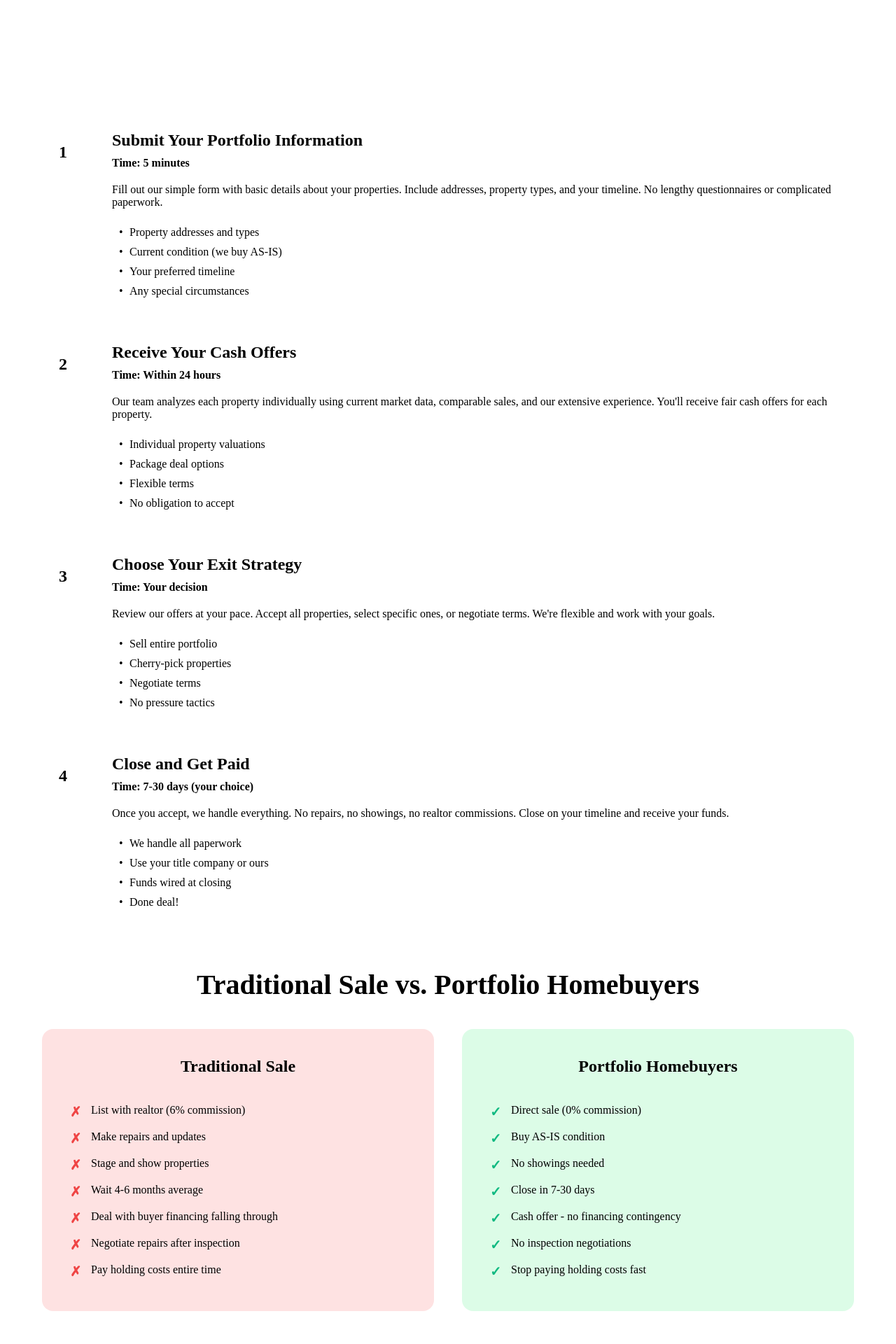
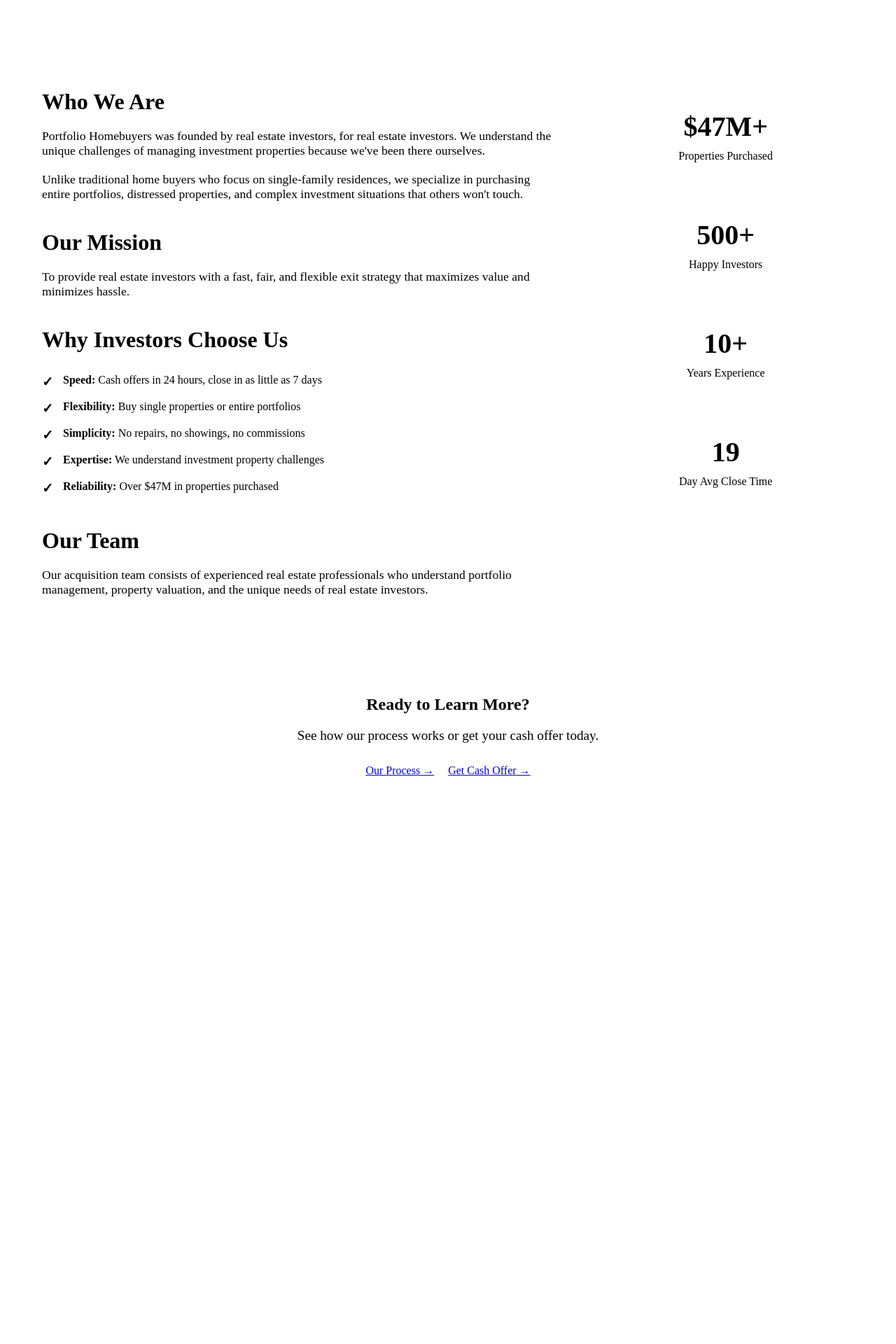
Before and after one commit to portfoliohm/portfolio-homebuyers, a Next.js app: page /about in a window 1280 px wide. Shown: the part 300-2220 px from the top of the page at 70% size. After the commit the page ends 1558 px from the top, so only its background shows below. Built offline with nearby package versions, Linux system fonts and the light colour scheme; a web font is replaced by a local one.

Commit message:
Update about.js

```diff
--- a/pages/about.js
+++ b/pages/about.js
@@ -1,13 +1,13 @@
-// pages/process.js
+// pages/about.js
 import Head from 'next/head'
 import Link from 'next/link'
 
-export default function Process() {
+export default function About() {
   return (
     <>
       <Head>
-        <title>Our Process | How Portfolio Homebuyers Works</title>
-        <meta name="description" content="Learn how Portfolio Homebuyers makes selling your investment properties fast, easy, and profitable. Our simple 4-step process explained." />
+        <title>About Portfolio Homebuyers | Cash Home Buyers for Investors</title>
+        <meta name="description" content="Learn about Portfolio Homebuyers - the trusted cash buyer for real estate investors looking to exit their portfolios quickly and efficiently." />
         <link href="https://api.fontshare.com/v2/css?f[]=satoshi@700,500,400&display=swap" rel="stylesheet" />
       </Head>
 
@@ -26,109 +26,63 @@ export default function Process() {
       <main className="page-content">
         <section className="page-hero">
           <div className="container">
-            <h1>Our <span className="gradient-text">Simple Process</span></h1>
-            <p className="hero-subtitle">From first contact to cash in hand in as little as 7 days</p>
+            <h1>About <span className="gradient-text">Portfolio Homebuyers</span></h1>
+            <p className="hero-subtitle">The investor's choice for portfolio liquidation since 2015</p>
           </div>
         </section>
 
         <section className="content-section">
           <div className="container">
-            <div className="process-timeline">
-              <div className="timeline-item">
-                <div className="timeline-number">1</div>
-                <div className="timeline-content">
-                  <h3>Submit Your Portfolio Information</h3>
-                  <p className="timeline-time">Time: 5 minutes</p>
-                  <p>Fill out our simple form with basic details about your properties. Include addresses, property types, and your timeline. No lengthy questionnaires or complicated paperwork.</p>
-                  <ul>
-                    <li>Property addresses and types</li>
-                    <li>Current condition (we buy AS-IS)</li>
-                    <li>Your preferred timeline</li>
-                    <li>Any special circumstances</li>
-                  </ul>
-                </div>
+            <div className="content-grid">
+              <div className="content-main">
+                <h2>Who We Are</h2>
+                <p>Portfolio Homebuyers was founded by real estate investors, for real estate investors. We understand the unique challenges of managing investment properties because we've been there ourselves.</p>
+
+                <p>Unlike traditional home buyers who focus on single-family residences, we specialize in purchasing entire portfolios, distressed properties, and complex investment situations that others won't touch.</p>
+
+                <h2>Our Mission</h2>
+                <p>To provide real estate investors with a fast, fair, and flexible exit strategy that maximizes value and minimizes hassle.</p>
+
+                <h2>Why Investors Choose Us</h2>
+                <ul className="feature-list">
+                  <li><strong>Speed:</strong> Cash offers in 24 hours, close in as little as 7 days</li>
+                  <li><strong>Flexibility:</strong> Buy single properties or entire portfolios</li>
+                  <li><strong>Simplicity:</strong> No repairs, no showings, no commissions</li>
+                  <li><strong>Expertise:</strong> We understand investment property challenges</li>
+                  <li><strong>Reliability:</strong> Over $47M in properties purchased</li>
+                </ul>
+
+                <h2>Our Team</h2>
+                <p>Our acquisition team consists of experienced real estate professionals who understand portfolio management, property valuation, and the unique needs of real estate investors.</p>
               </div>
 
-              <div className="timeline-item">
-                <div className="timeline-number">2</div>
-                <div className="timeline-content">
-                  <h3>Receive Your Cash Offers</h3>
-                  <p className="timeline-time">Time: Within 24 hours</p>
-                  <p>Our team analyzes each property individually using current market data, comparable sales, and our extensive experience. You'll receive fair cash offers for each property.</p>
-                  <ul>
-                    <li>Individual property valuations</li>
-                    <li>Package deal options</li>
-                    <li>Flexible terms</li>
-                    <li>No obligation to accept</li>
-                  </ul>
+              <div className="content-sidebar">
+                <div className="stat-card">
+                  <div className="stat-number">$47M+</div>
+                  <div className="stat-label">Properties Purchased</div>
                 </div>
-              </div>
-
-              <div className="timeline-item">
-                <div className="timeline-number">3</div>
-                <div className="timeline-content">
-                  <h3>Choose Your Exit Strategy</h3>
-                  <p className="timeline-time">Time: Your decision</p>
-                  <p>Review our offers at your pace. Accept all properties, select specific ones, or negotiate terms. We're flexible and work with your goals.</p>
-                  <ul>
-                    <li>Sell entire portfolio</li>
-                    <li>Cherry-pick properties</li>
-                    <li>Negotiate terms</li>
-                    <li>No pressure tactics</li>
-                  </ul>
+                <div className="stat-card">
+                  <div className="stat-number">500+</div>
+                  <div className="stat-label">Happy Investors</div>
                 </div>
-              </div>
-
-              <div className="timeline-item">
-                <div className="timeline-number">4</div>
-                <div className="timeline-content">
-                  <h3>Close and Get Paid</h3>
-                  <p className="timeline-time">Time: 7-30 days (your choice)</p>
-                  <p>Once you accept, we handle everything. No repairs, no showings, no realtor commissions. Close on your timeline and receive your funds.</p>
-                  <ul>
-                    <li>We handle all paperwork</li>
-                    <li>Use your title company or ours</li>
-                    <li>Funds wired at closing</li>
-                    <li>Done deal!</li>
-                  </ul>
+                <div className="stat-card">
+                  <div className="stat-number">10+</div>
+                  <div className="stat-label">Years Experience</div>
                 </div>
-              </div>
-            </div>
-
-            <div className="comparison-section">
-              <h2>Traditional Sale vs. Portfolio Homebuyers</h2>
-              <div className="comparison-grid">
-                <div className="comparison-card traditional">
-                  <h3>Traditional Sale</h3>
-                  <ul className="comparison-list cons">
-                    <li>List with realtor (6% commission)</li>
-                    <li>Make repairs and updates</li>
-                    <li>Stage and show properties</li>
-                    <li>Wait 4-6 months average</li>
-                    <li>Deal with buyer financing falling through</li>
-                    <li>Negotiate repairs after inspection</li>
-                    <li>Pay holding costs entire time</li>
-                  </ul>
-                </div>
-                <div className="comparison-card our-way">
-                  <h3>Portfolio Homebuyers</h3>
-                  <ul className="comparison-list pros">
-                    <li>Direct sale (0% commission)</li>
-                    <li>Buy AS-IS condition</li>
-                    <li>No showings needed</li>
-                    <li>Close in 7-30 days</li>
-                    <li>Cash offer - no financing contingency</li>
-                    <li>No inspection negotiations</li>
-                    <li>Stop paying holding costs fast</li>
-                  </ul>
+                <div className="stat-card">
+                  <div className="stat-number">19</div>
+                  <div className="stat-label">Day Avg Close Time</div>
                 </div>
               </div>
             </div>
 
             <div className="cta-section">
-              <h2>Ready to Get Started?</h2>
-              <p>The first step takes just 5 minutes.</p>
-              <Link href="/#offer-form" className="glow-button">Get Your Cash Offer →</Link>
+              <h2>Ready to Learn More?</h2>
+              <p>See how our process works or get your cash offer today.</p>
+              <div className="cta-buttons">
+                <Link href="/process" className="glow-button">Our Process →</Link>
+                <Link href="/#offer-form" className="glow-button-outline">Get Cash Offer →</Link>
+              </div>
             </div>
           </div>
         </section>
@@ -244,142 +198,68 @@ export default function Process() {
           padding: 80px 0;
         }
 
-        .process-timeline {
-          margin: 60px 0;
+        .content-grid {
+          display: grid;
+          grid-template-columns: 2fr 1fr;
+          gap: 60px;
+          margin-bottom: 60px;
         }
 
-        .timeline-item {
-          display: flex;
-          gap: 40px;
-          margin-bottom: 60px;
-          position: relative;
+        .content-main h2 {
+          color: var(--navy);
+          margin: 40px 0 20px;
+          font-size: 2rem;
         }
 
-        .timeline-item:not(:last-child):after {
-          content: '';
-          position: absolute;
-          left: 30px;
-          top: 70px;
-          width: 2px;
-          height: calc(100% + 40px);
-          background: var(--light-gray);
+        .content-main h2:first-child {
+          margin-top: 0;
         }
 
-        .timeline-number {
-          width: 60px;
-          height: 60px;
-          background: linear-gradient(135deg, var(--emerald), var(--emerald-dark));
-          border-radius: 50%;
-          display: flex;
-          align-items: center;
-          justify-content: center;
-          font-size: 1.5rem;
-          font-weight: 700;
-          color: var(--white);
-          flex-shrink: 0;
+        .content-main p {
+          margin-bottom: 20px;
+          color: var(--gray);
+          font-size: 1.1rem;
         }
 
-        .timeline-content {
-          flex: 1;
+        .feature-list {
+          list-style: none;
+          margin: 20px 0;
         }
 
-        .timeline-content h3 {
-          color: var(--navy);
-          margin-bottom: 10px;
-          font-size: 1.5rem;
-        }
-
-        .timeline-time {
-          color: var(--emerald-dark);
-          font-weight: 600;
-          margin-bottom: 20px;
-        }
-
-        .timeline-content p {
-          color: var(--gray);
-          margin-bottom: 20px;
-        }
-
-        .timeline-content ul {
-          list-style: none;
-        }
-
-        .timeline-content li {
-          padding: 5px 0;
-          padding-left: 25px;
+        .feature-list li {
+          padding: 10px 0;
+          padding-left: 30px;
           position: relative;
           color: var(--gray);
         }
 
-        .timeline-content li:before {
-          content: "•";
-          position: absolute;
-          left: 10px;
-          color: var(--emerald);
-        }
-
-        .comparison-section {
-          margin: 80px 0;
-        }
-
-        .comparison-section h2 {
-          text-align: center;
-          margin-bottom: 40px;
-          font-size: 2.5rem;
-          color: var(--navy);
-        }
-
-        .comparison-grid {
-          display: grid;
-          grid-template-columns: 1fr 1fr;
-          gap: 40px;
-        }
-
-        .comparison-card {
-          padding: 40px;
-          border-radius: 16px;
-        }
-
-        .comparison-card.traditional {
-          background: #fee2e2;
-        }
-
-        .comparison-card.our-way {
-          background: #dcfce7;
-        }
-
-        .comparison-card h3 {
-          margin-bottom: 30px;
-          font-size: 1.5rem;
-          text-align: center;
-        }
-
-        .comparison-list {
-          list-style: none;
-        }
-
-        .comparison-list li {
-          padding: 10px 0;
-          padding-left: 30px;
-          position: relative;
-        }
-
-        .comparison-list.cons li:before {
-          content: "✗";
+        .feature-list li:before {
+          content: "✓";
           position: absolute;
           left: 0;
-          color: #ef4444;
+          color: var(--emerald);
           font-weight: bold;
           font-size: 1.2rem;
         }
 
-        .comparison-list.pros li:before {
-          content: "✓";
-          position: absolute;
-          left: 0;
-          color: #10b981;
-          font-weight: bold;
-          font-size: 1.2rem;
+        .stat-card {
+          background: var(--light-gray);
+          padding: 30px;
+          border-radius: 16px;
+          text-align: center;
+          margin-bottom: 20px;
+        }
+
+        .stat-number {
+          font-size: 2.5rem;
+          font-weight: 700;
+          color: var(--emerald-dark);
+          margin-bottom: 10px;
+        }
+
+        .stat-label {
+          color: var(--gray);
+          font-size: 1rem;
         }
 
         .cta-section {
@@ -399,6 +279,12 @@ export default function Process() {
           margin-bottom: 30px;
           color: var(--gray);
           font-size: 1.2rem;
+        }
+
+        .cta-buttons {
+          display: flex;
+          gap: 20px;
+          justify-content: center;
         }
 
         .glow-button {
@@ -421,22 +307,41 @@ export default function Process() {
           box-shadow: 0 6px 20px 0 rgba(16, 185, 129, 0.6);
         }
 
+        .glow-button-outline {
+          background: transparent;
+          color: var(--navy);
+          border: 2px solid var(--navy);
+          padding: 14px 30px;
+          border-radius: 50px;
+          font-size: 18px;
+          font-weight: 600;
+          cursor: pointer;
+          text-decoration: none;
+          display: inline-block;
+          transition: all 0.3s ease;
+        }
+
+        .glow-button-outline:hover {
+          background: var(--navy);
+          color: white;
+        }
+
         @media (max-width: 768px) {
           .nav-links {
             display: none;
           }
 
-          .timeline-item {
-            flex-direction: column;
-            gap: 20px;
+          .page-hero h1 {
+            font-size: 2rem;
           }
 
-          .timeline-item:not(:last-child):after {
-            display: none;
+          .content-grid {
+            grid-template-columns: 1fr;
+            gap: 40px;
           }
 
-          .comparison-grid {
-            grid-template-columns: 1fr;
+          .cta-buttons {
+            flex-direction: column;
           }
         }
       `}</style>
```
